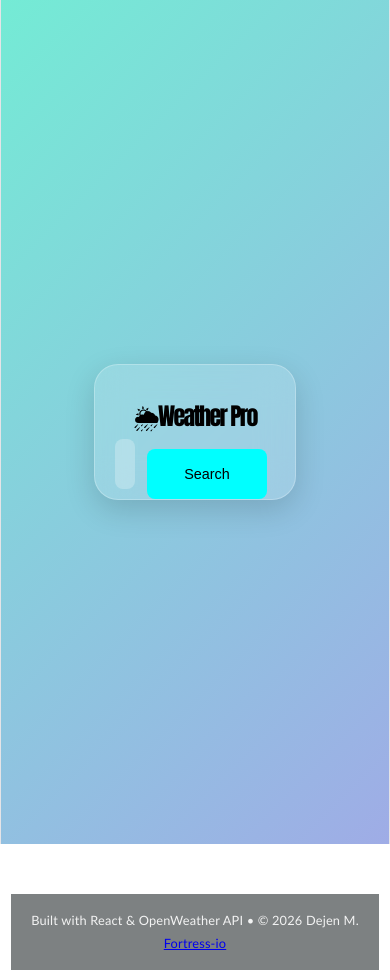
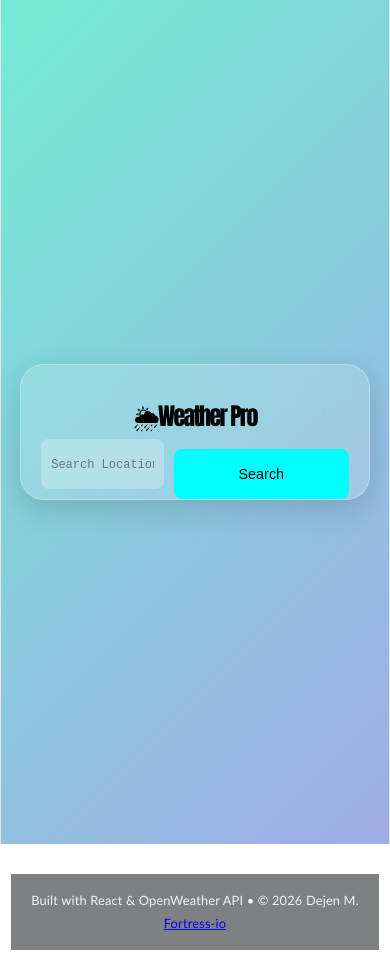
Before and after one commit to Fortress-io/AuraX-Summer-2026, a React (Vite) app in the folder AuraX-summer-2026/week-six/weather-app/: page / in a window 390 px wide. Built offline with nearby package versions, Linux system fonts and the light colour scheme; no server answers.

Commit message:
Improve responsive layout

```diff
--- a/AuraX-summer-2026/week-six/weather-app/src/App.css
+++ b/AuraX-summer-2026/week-six/weather-app/src/App.css
@@ -32,7 +32,7 @@ body {
   gap: 40px;
 }
 .search-panel {
-  width: min(1200px, 55%);
+  width: min(1200px, 75%);
   margin: 50px auto;
   display: flex;
   flex-direction: column;
@@ -78,6 +78,7 @@ body {
   cursor: pointer;
   height: 50px;
   font-size: 25px;
+  width: 100%;
 }
 .search-panel button:hover {
   background-color: #9876fc;
@@ -162,17 +163,19 @@ body {
   .search-panel {
     padding: 20px;
     margin: 20px auto;
+    width: min(1000px,95%);
   }
 
   .search-panel h1 {
     font-size: 1.5rem;
+    font-family: Impact, Haettenschweiler, "Arial Narrow Bold", sans-serif;
   }
 
   .search {
     display: flex;
     flex-direction: row;
-    width: min(1000px, 95%);
-    gap: 12px;
+    width: min(1000px, 100%);
+    gap: 10px;
     align-items: center;
     justify-content: center;
     height: 30px;
@@ -196,10 +199,12 @@ body {
     padding: 15px;
     font-size: 0.8rem;
     background-color: #7d8182;
-    margin-top: 20px;
+    margin-top: auto;
     font-family:
       "Trebuchet MS", "Lucida Sans Unicode", "Lucida Grande", "Lucida Sans",
       Arial, sans-serif;
+    text-align: center;
+    color: rgba(255, 255, 255, 0.9);
   }
   .description,
   .location,
```
